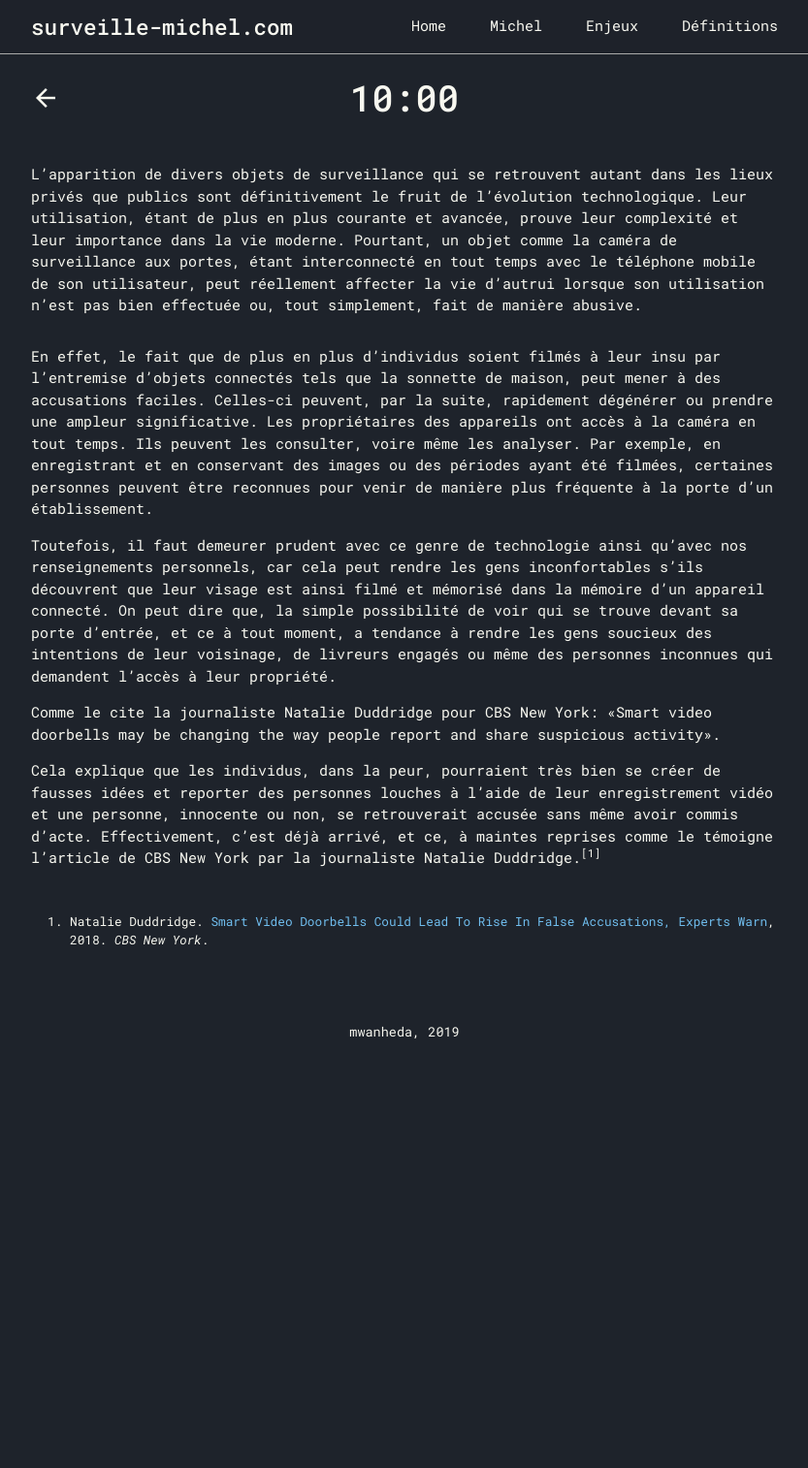
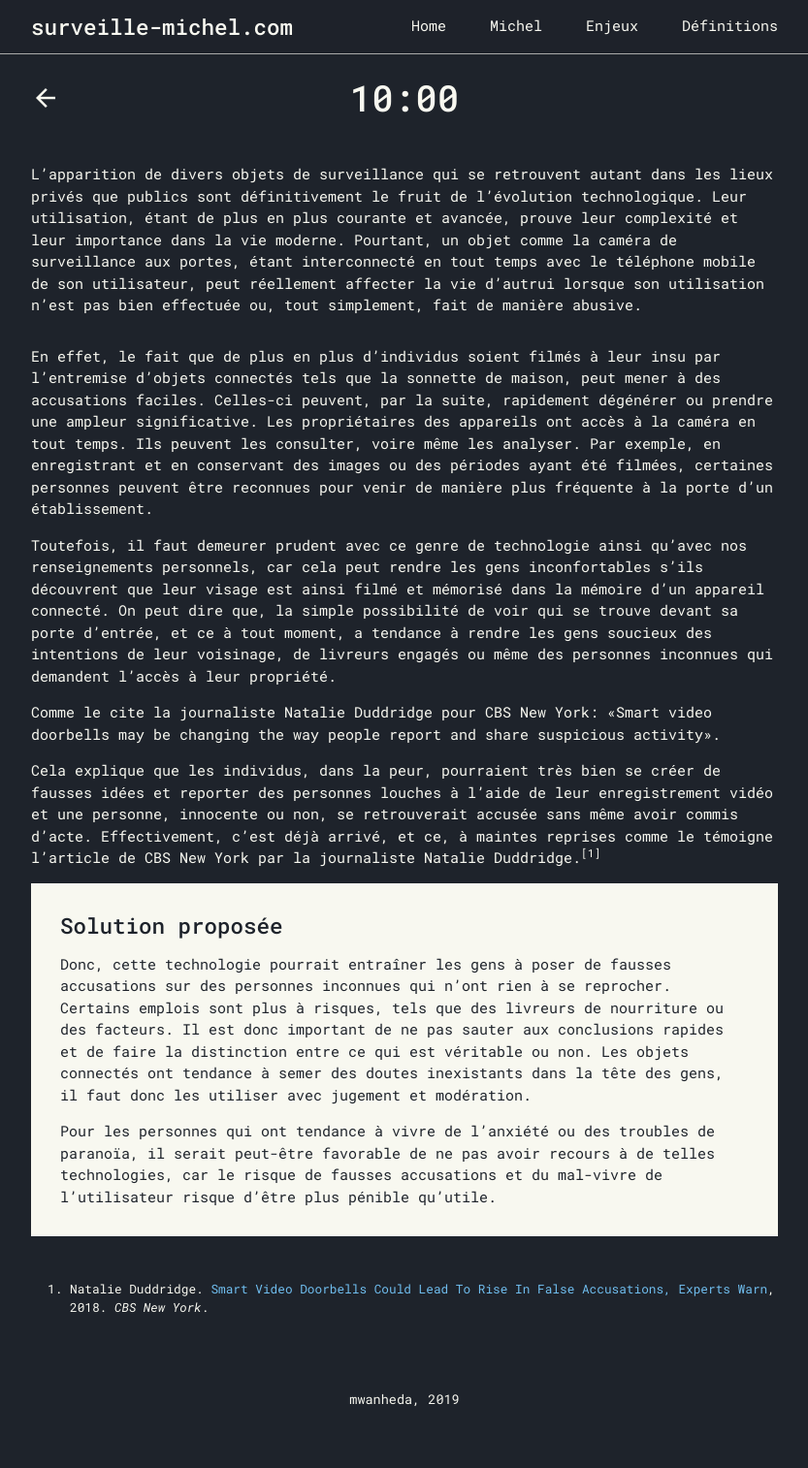
Before and after one commit to mwanheda/michel, a Jekyll site: the page built from _steps/1000.md, in a window 1280 px wide. Shown: the whole page at 97% size, without its empty margins (223-1056 px from the left). Built offline with Jekyll 4.4.1, drawn with Linux system fonts in a browser that asks for light colours; before the commit the page ends 1134 px from its top, so only the background shows below that.

Commit message:
Update 1000.md

```diff
--- a/_steps/1000.md
+++ b/_steps/1000.md
@@ -30,3 +30,13 @@ Toutefois, il faut demeurer prudent avec ce genre de technologie ainsi qu’avec
 Comme le cite la journaliste Natalie Duddridge pour CBS New York: «Smart video doorbells may be changing the way people report and share suspicious activity».
 
 Cela explique que les individus, dans la peur, pourraient très bien se créer de fausses idées et reporter des personnes louches à l’aide de leur enregistrement vidéo et une personne, innocente ou non, se retrouverait accusée sans même avoir commis d’acte. Effectivement, c’est déjà arrivé, et ce, à maintes reprises comme le témoigne l’article de CBS New York par la journaliste Natalie Duddridge.<sup>[1]</sup>
+
+
+<div class="solution" markdown="1">
+## Solution proposée
+
+Donc, cette technologie pourrait entraîner les gens à poser de fausses accusations sur des personnes inconnues qui n’ont rien à se reprocher. Certains emplois sont plus à risques, tels que des livreurs de nourriture ou des facteurs. Il est donc important de ne pas sauter aux conclusions rapides et de faire la distinction entre ce qui est véritable ou non. Les objets connectés ont tendance à semer des doutes inexistants dans la tête des gens, il faut donc les utiliser avec jugement et modération.
+
+Pour les personnes qui ont tendance à vivre de l’anxiété ou des troubles de paranoïa, il serait peut-être favorable de ne pas avoir recours à de telles technologies, car le risque de fausses accusations et du mal-vivre de l’utilisateur risque d’être plus pénible qu’utile.
+
+</div>
```
